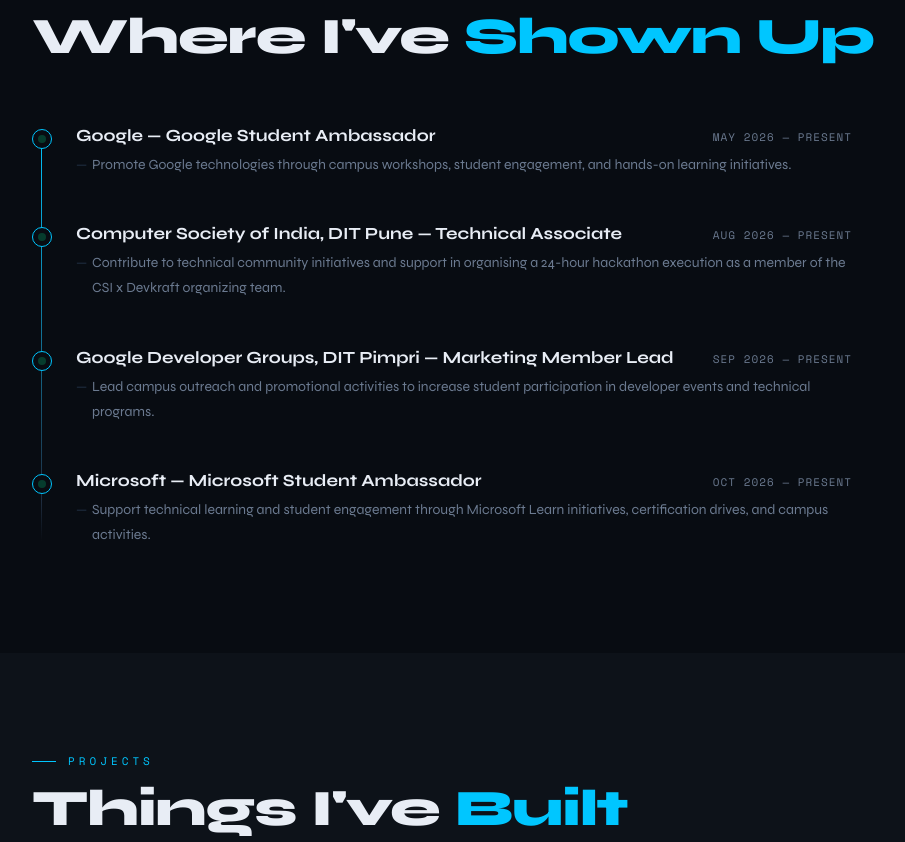
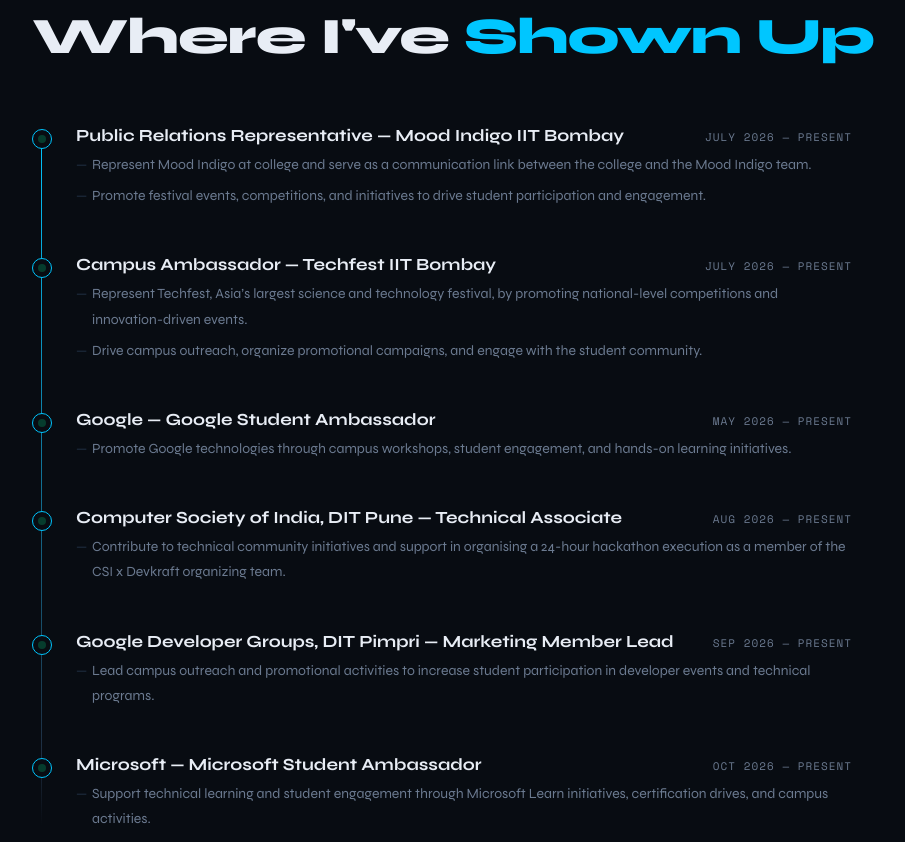
Before and after one commit to codebynikhil08/Portfolio, a plain HTML site: page index.html in a window 1280 px wide. Shown: the part 2304-3146 px from the top of the page, without its empty margins (28-933 px from the left). Drawn offline with nearby package versions, Linux system fonts and the light colour scheme.

Commit message:
Update Experience section with Mood Indigo and Techfest roles Co-Authored-By: Claude Opus 4.5 <noreply@anthropic.com>

```diff
--- a/index.html
+++ b/index.html
@@ -810,6 +810,34 @@
     <div class="exp-item current reveal">
       <div class="exp-dot"></div>
       <div class="exp-head">
+        <div class="exp-role">Public Relations Representative — Mood Indigo IIT Bombay</div>
+        <div class="exp-date">July 2026 — Present</div>
+      </div>
+      <div class="exp-desc">
+        <ul>
+          <li>Represent Mood Indigo at college and serve as a communication link between the college and the Mood Indigo team.</li>
+          <li>Promote festival events, competitions, and initiatives to drive student participation and engagement.</li>
+        </ul>
+      </div>
+    </div>
+
+    <div class="exp-item current reveal">
+      <div class="exp-dot"></div>
+      <div class="exp-head">
+        <div class="exp-role">Campus Ambassador — Techfest IIT Bombay</div>
+        <div class="exp-date">July 2026 — Present</div>
+      </div>
+      <div class="exp-desc">
+        <ul>
+          <li>Represent Techfest, Asia’s largest science and technology festival, by promoting national-level competitions and innovation-driven events.</li>
+          <li>Drive campus outreach, organize promotional campaigns, and engage with the student community.</li>
+        </ul>
+      </div>
+    </div>
+
+    <div class="exp-item current reveal">
+      <div class="exp-dot"></div>
+      <div class="exp-head">
         <div class="exp-role">Google — Google Student Ambassador</div>
         <div class="exp-date">May 2026 — Present</div>
       </div>
```
